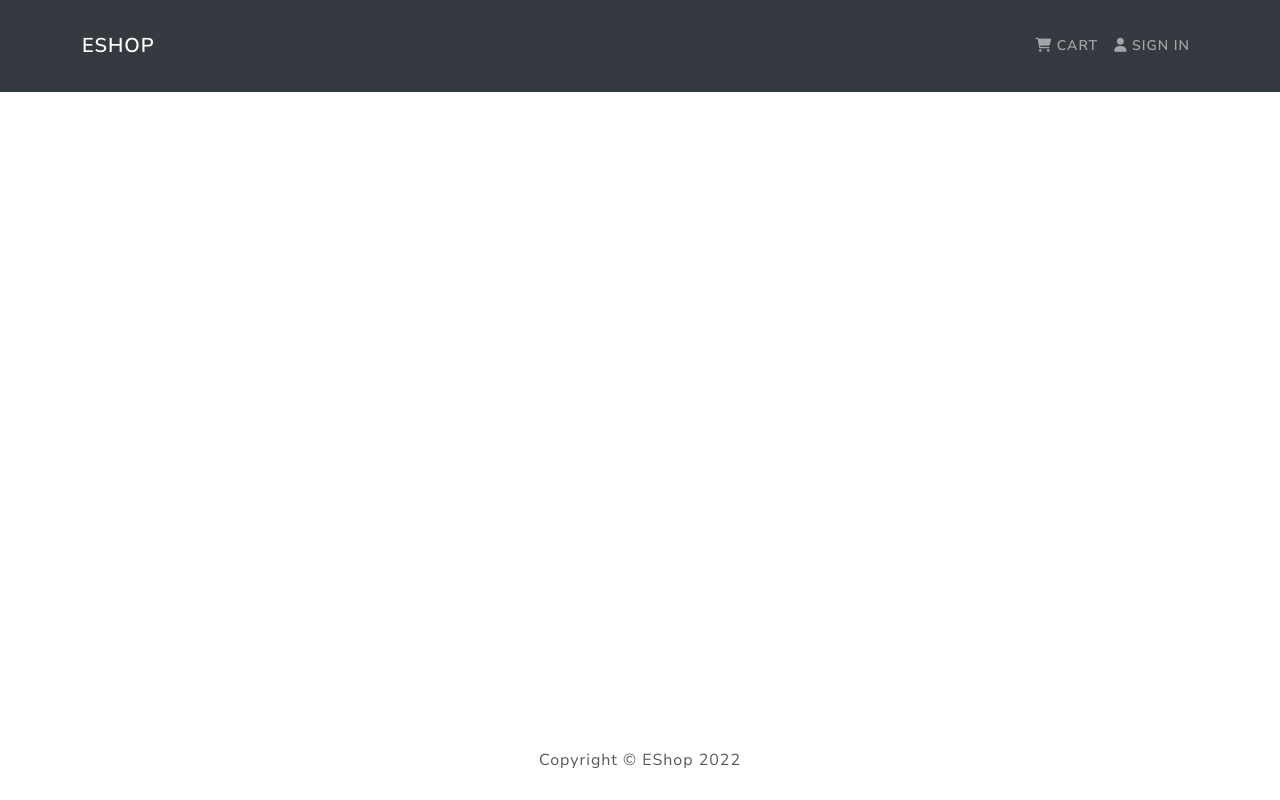
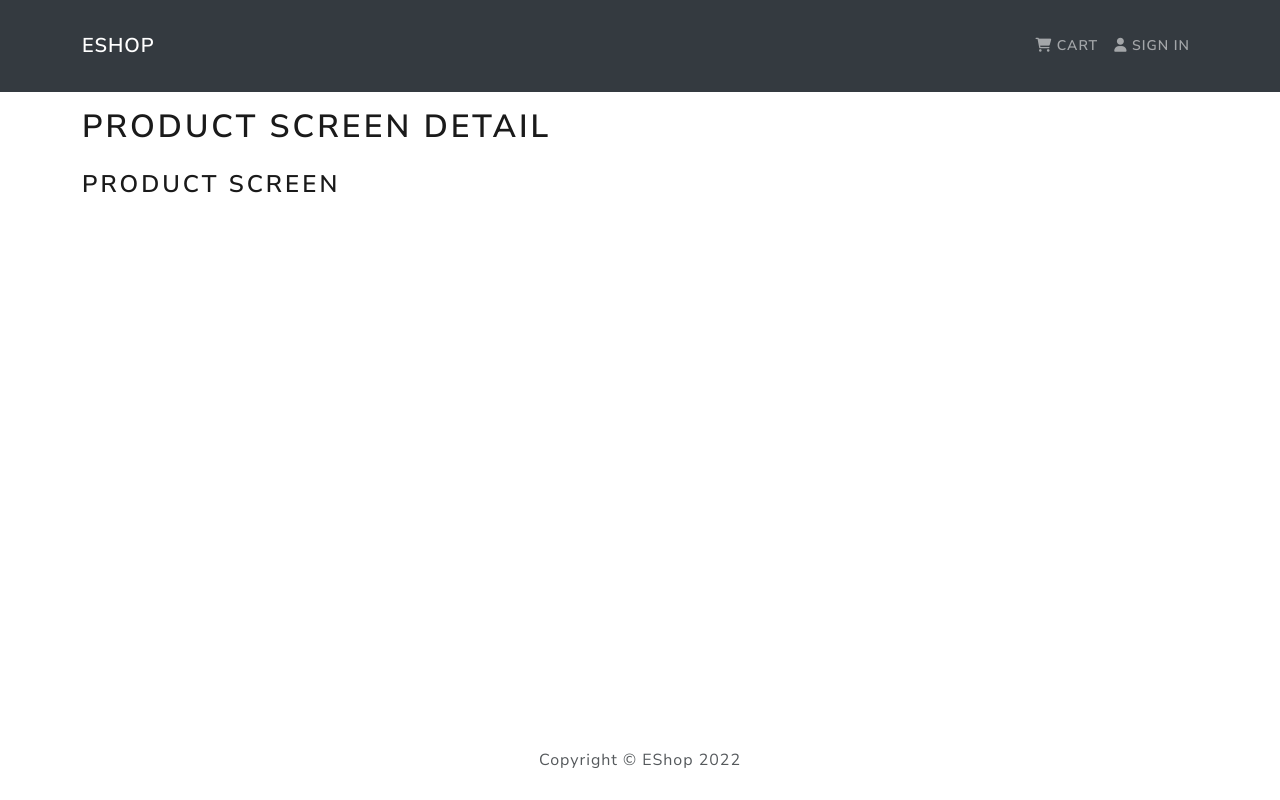
Before and after one commit to breakdaiz/Anonymous, a React (Create React App) app in the folder frontend/: page /product/1 in a window 1280 px wide. Built offline with nearby package versions, Linux system fonts and the light colour scheme.

Commit message:
Update codes for integration of router
- Update codes for integration of react router
- Integrate Product screen
- Integrate Product detail screen

```diff
--- a/frontend/src/App.js
+++ b/frontend/src/App.js
@@ -1,11 +1,17 @@
 import React from 'react';
 import { Container  } from 'react-bootstrap';
+import { BrowserRouter , Routes, Route,   } from 'react-router-dom'
+
+// Components
 import Header from './components/Header';
 import Footer from './components/Footer';
+
+// Screens
 import HomeScreen from './screens/Homescreen';
 import About from './screens/About';
-import { BrowserRouter , Routes, Route,   } from 'react-router-dom'
-
+import ProductScreen from './screens/ProductScreen';
+import ProductScreenDetail  from './screens/ProductScreenDetail';
+// import ProductSummary  from './screens/ProductSummary';
 
 const App = () => {
   return (
@@ -15,9 +21,13 @@ const App = () => {
         <Container>
           <Routes>
               <Route index element={<HomeScreen />} />
-            <Route  path='/about' element={<About/>} />
+              <Route path='about' element={<About/>} />
+
+              <Route path="product" element={<ProductScreenDetail />}>
+                  <Route path=":productId" element={<ProductScreen />} />
+                  {/* <Route path="sent" element={<ProductSummary />} /> */}
+              </Route>
           </Routes>
-
         </Container>
       </main>
      <Footer/>
```
Lines whose indentation alone changed are shown as unchanged.
